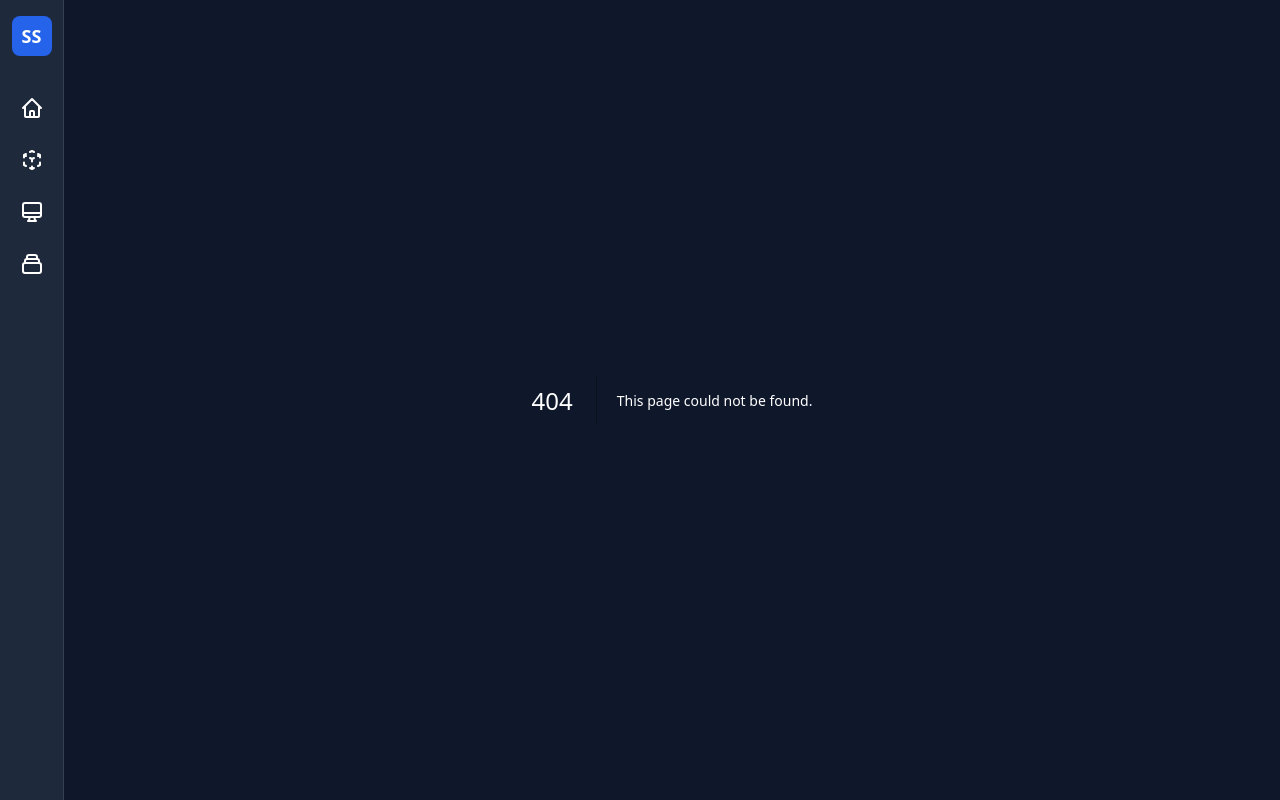
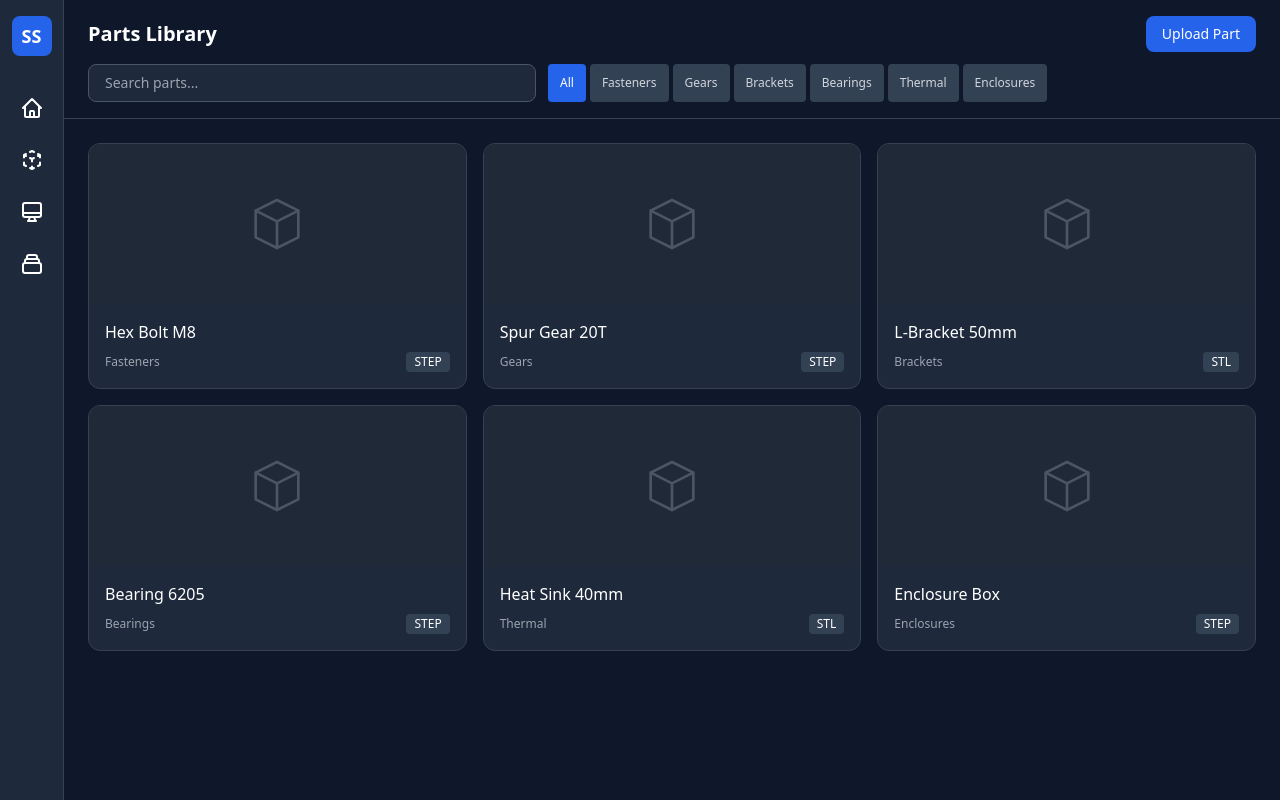
Before and after one commit to ganeshgowri-ASA/ShilpaSutra, a Next.js app: page /library in a window 1280 px wide. Before the commit this address had no page. Built offline with nearby package versions, Linux system fonts and the light colour scheme.

Commit message:
Create page.tsx

```diff
--- /dev/null
+++ b/src/app/library/page.tsx
@@ -0,0 +1,51 @@
+"use client";
+import { useState } from "react";
+
+const parts = [
+  { name: "Hex Bolt M8", category: "Fasteners", format: "STEP" },
+  { name: "Spur Gear 20T", category: "Gears", format: "STEP" },
+  { name: "L-Bracket 50mm", category: "Brackets", format: "STL" },
+  { name: "Bearing 6205", category: "Bearings", format: "STEP" },
+  { name: "Heat Sink 40mm", category: "Thermal", format: "STL" },
+  { name: "Enclosure Box", category: "Enclosures", format: "STEP" },
+];
+
+export default function LibraryPage() {
+  const [search, setSearch] = useState("");
+  const [cat, setCat] = useState("All");
+  const cats = ["All",...new Set(parts.map(p=>p.category))];
+  const filtered = parts.filter(p=>(cat==="All"||p.category===cat)&&p.name.toLowerCase().includes(search.toLowerCase()));
+
+  return (
+    <div className="h-full flex flex-col">
+      <header className="border-b border-gray-700 px-6 py-4">
+        <div className="flex items-center justify-between">
+          <h1 className="text-xl font-bold">Parts Library</h1>
+          <button className="px-4 py-2 bg-brand-600 rounded-lg text-sm">Upload Part</button>
+        </div>
+        <div className="flex gap-3 mt-3">
+          <input value={search} onChange={e=>setSearch(e.target.value)} placeholder="Search parts..." className="flex-1 max-w-md bg-surface-light border border-gray-600 rounded-lg px-4 py-2 text-sm outline-none"/>
+          <div className="flex gap-1">{cats.map(c=>(<button key={c} onClick={()=>setCat(c)} className={`px-3 py-1.5 rounded text-xs ${cat===c?"bg-brand-600 text-white":"bg-surface-lighter text-gray-300"}`}>{c}</button>))}</div>
+        </div>
+      </header>
+      <div className="flex-1 overflow-y-auto p-6">
+        <div className="grid grid-cols-1 md:grid-cols-2 lg:grid-cols-3 gap-4">
+          {filtered.map((part,i)=>(
+            <div key={i} className="bg-surface-light rounded-xl border border-gray-700 hover:border-brand-500 transition overflow-hidden cursor-pointer group">
+              <div className="h-40 bg-gray-800 flex items-center justify-center">
+                <svg className="w-16 h-16 text-gray-600 group-hover:text-brand-500 transition" fill="none" stroke="currentColor" viewBox="0 0 24 24"><path strokeLinecap="round" strokeLinejoin="round" strokeWidth={1} d="M20 7l-8-4-8 4m16 0l-8 4m8-4v10l-8 4m0-10L4 7m8 4v10M4 7v10l8 4"/></svg>
+              </div>
+              <div className="p-4">
+                <h3 className="font-medium">{part.name}</h3>
+                <div className="flex items-center justify-between mt-2">
+                  <span className="text-xs text-gray-400">{part.category}</span>
+                  <span className="text-xs px-2 py-0.5 bg-surface-lighter rounded">{part.format}</span>
+                </div>
+              </div>
+            </div>
+          ))}
+        </div>
+      </div>
+    </div>
+  );
+}
```
